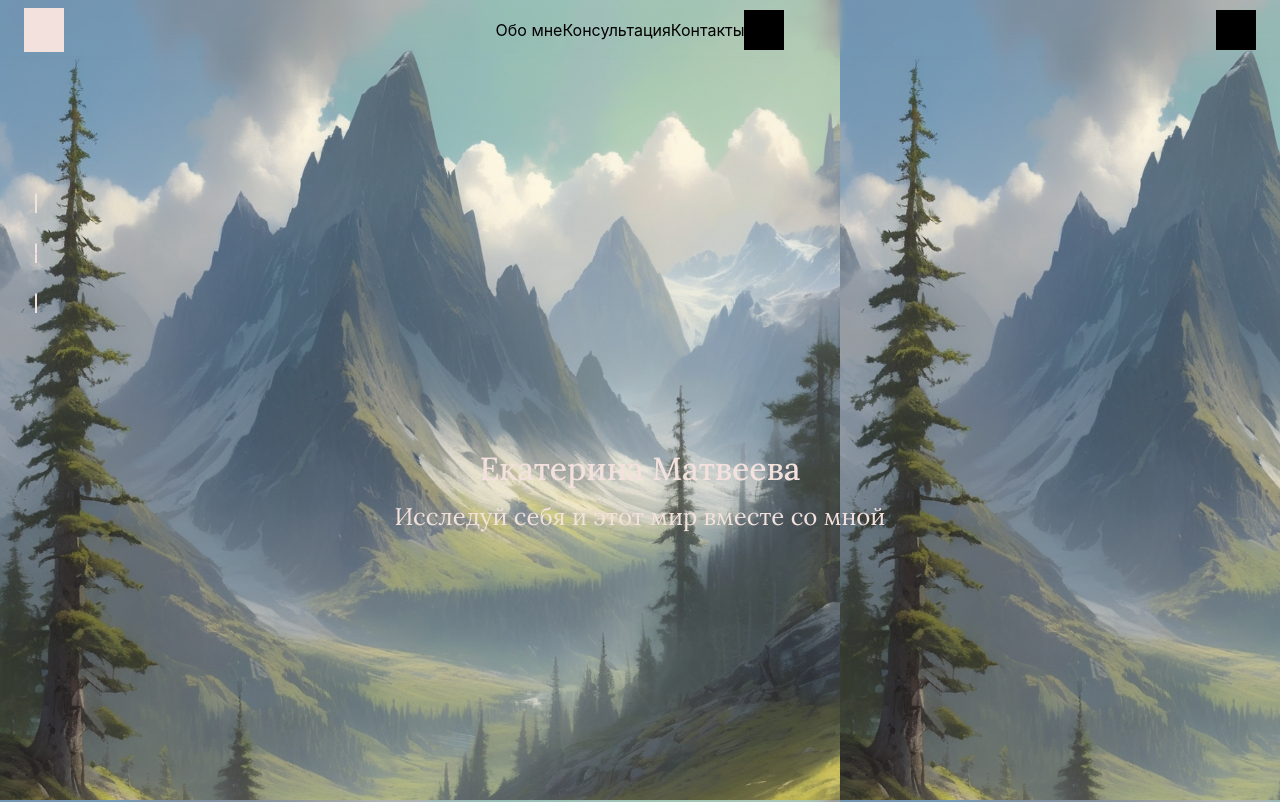
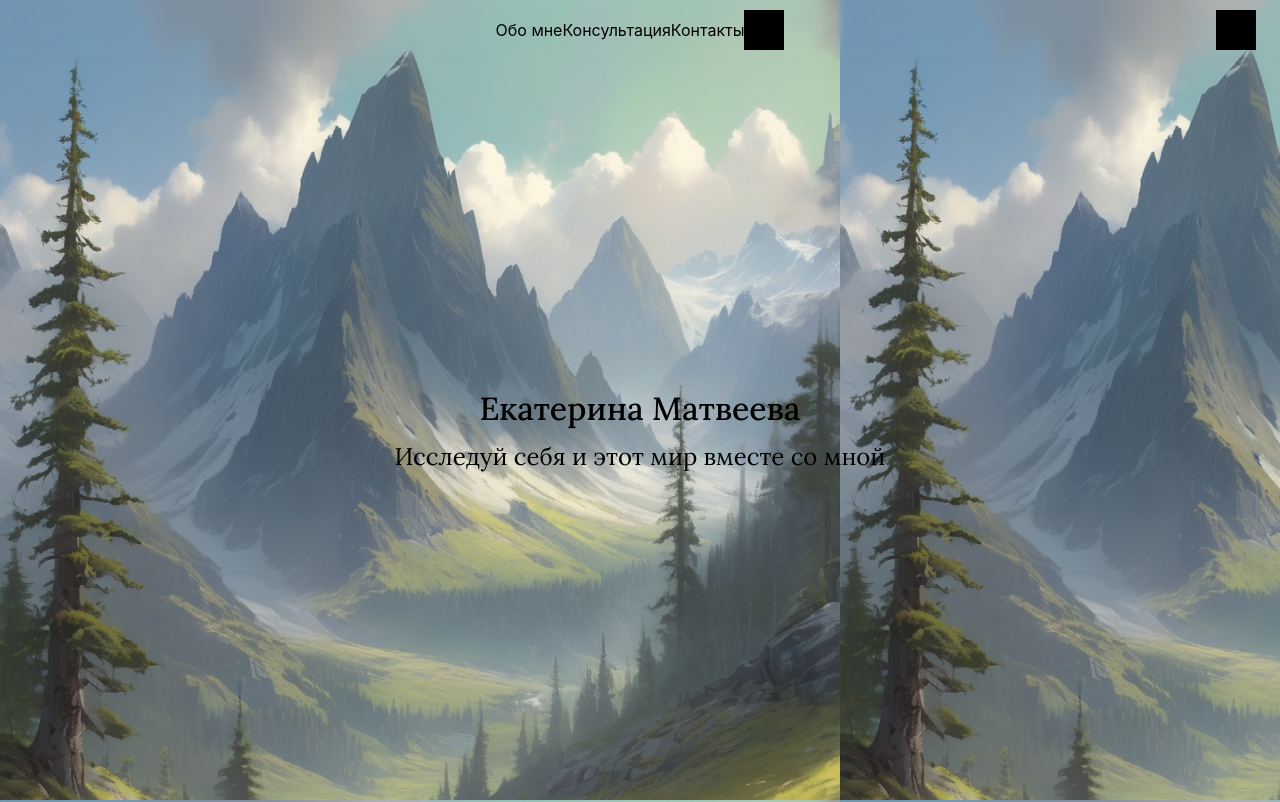
Before and after one commit to mmA1r/psycho.v2, a Nuxt app: page / in a window 1280 px wide. Shown: the top 802 px of the page. Built offline with nearby package versions, Linux system fonts and the light colour scheme.

Commit message:
fix: initial theme settled

```diff
--- a/app.vue
+++ b/app.vue
@@ -1,41 +1,3 @@
-<script setup>
-    onBeforeMount(() => {
-        useHead(
-            {
-                script: [{
-                    children: `
-                        ;(function () {
-                            try {
-                                var theme = localStorage.getItem('theme');
-
-                                if (theme !== 'light' && theme !== 'dark') {
-                                    theme = window.matchMedia('(prefers-color-scheme: dark)').matches ? 'dark' : 'light';
-                                    localStorage.setItem('theme', theme);
-                                }
-
-                                const style = document.createElement('style');
-                                style.textContent = \`
-                                    :root {
-                                        --color__main: var(--color__main_\${theme});
-                                        --color__accent: var(--color__accent_\${theme});
-                                        --color__light-accent: var(--color__light-accent_\${theme});
-                                        --color__dark-accent: var(--color__dark-accent_\${theme});
-                                        --color__shadow: var(--color__shadow_\${theme});
-                                    }
-                                \`;
-
-                                document.head.appendChild(style);
-                            } catch (_) {}
-                        })();
-                    `,
-                    body: false
-                }],
-            },
-            { mode: 'client' }
-        );
-    });
-</script>
-
 <template>
     <NuxtLayout>
         <NuxtPage />
--- a/assets/scss/_variables.scss
+++ b/assets/scss/_variables.scss
@@ -11,7 +11,7 @@ $padding_mobile: 16px;
 
 $header-height: 60px;
 
-$color-transition-duration: 0.3s;
+$color-transition-duration: .5s;
 $color-transition-ease: ease-in-out;
 $animation-duration: 0.5s;
 
--- a/components/ChangeThemeButton/ChangeThemeButton.vue
+++ b/components/ChangeThemeButton/ChangeThemeButton.vue
@@ -1,5 +1,5 @@
 <script setup>
-    import { useTheme } from '~/composables/useTheme.client';
+    import { useTheme } from '~/composables/useTheme';
 
     const { toggleTheme } = useTheme();
 </script>
--- a/components/Main/Links/Link/index.vue
+++ b/components/Main/Links/Link/index.vue
@@ -33,6 +33,7 @@
         &::after, &::before {
             content: '';
             display: block;
+            position: relative;
 
             width: 2px;
             height: $line-height;
--- a/components/Main/Links/index.vue
+++ b/components/Main/Links/index.vue
@@ -1,8 +1,6 @@
 <script lang='ts' setup>
     import { useEventStore } from 'stores/events';
-    import { useWait } from 'hooks/useWait';
 
-    const { wait } = useWait();
     const events = useEventStore();
 
     const nav = ref<HTMLElement|null>(null);
--- a/components/Main/index.vue
+++ b/components/Main/index.vue
@@ -45,22 +45,15 @@
     .main__content-wrapper {
         position: relative;
 
-        display: flex;
-        flex-direction: column;
-        align-items: flex-start;
-        justify-content: center;
+        flex: 1;
 
-        flex: 1;
+        display: grid;
+        grid-template-rows: 1fr auto 1fr;
+        justify-items: start;
+        align-items: center;
 
         width: 100%;
 
         padding: 0 $padding-mobile;
-
-        >* {
-            &:first-child,
-            &:last-child {
-                flex: 1;
-            }
-        }
     }
 </style>
--- a/composables/useTheme.client.ts
+++ /dev/null
@@ -1,61 +0,0 @@
-// composables/useTheme.client.ts
-import { ref, watch, onMounted } from 'vue';
-import { useStorage, usePreferredDark, useDebounceFn } from '@vueuse/core';
-import { gsap } from 'gsap';
-
-type Theme = 'light' | 'dark';
-const COLOR_KEYS = ['main', 'accent', 'light-accent', 'dark-accent', 'shadow'] as const;
-
-export function useTheme() {
-    const systemPrefersDark = usePreferredDark();
-    const storedTheme = useStorage<Theme | null>('theme', null);
-    const theme = ref<Theme>(
-        storedTheme.value ??
-        (systemPrefersDark.value ? 'dark' : 'light')
-    );
-
-    const applyTheme = useDebounceFn((theme: Theme) => {
-        const root = document.documentElement;
-        const style = getComputedStyle(root);
-
-        const duration = parseFloat(style.getPropertyValue('--color-transition-duration')) || 0.3;
-        const ease = style.getPropertyValue('--color-transition-ease').trim() || 'power1.inOut';
-
-        const varsToAnimate: Record<string, string> = {}
-        for (const key of COLOR_KEYS) {
-            const varName = `--color__${key}`;
-            const varVal = style
-                .getPropertyValue(`--color__${key}_${theme}`)
-                .trim();
-            varsToAnimate[varName] = varVal;
-        }
-
-        gsap.to(root, {
-            ...varsToAnimate,
-            duration,
-            ease,
-        });
-    }, 150);
-
-    onMounted(() => {
-        applyTheme(theme.value)
-
-        watch(
-            theme,
-            (newTheme) => {
-                storedTheme.value = newTheme;
-                applyTheme(newTheme);
-            },
-            { immediate: false }
-        );
-    });
-
-    function toggleTheme() {
-        theme.value = theme.value === 'dark' ? 'light' : 'dark'
-    }
-
-    return {
-        theme,
-        toggleTheme,
-    }
-}
--- /dev/null
+++ b/composables/useTheme.ts
@@ -0,0 +1,44 @@
+// composables/useTheme.client.ts
+import { useDebounceFn } from '@vueuse/core';
+import { gsap } from 'gsap';
+
+export type Theme = 'light' | 'dark';
+
+const COOKIE_KEY = 'theme';
+const VARS = [
+    'color__main',
+    'color__accent',
+    'color__light-accent',
+    'color__dark-accent',
+    'color__shadow'
+];
+
+export const useTheme = () => {
+    const themeCookie = useCookie<Theme>(COOKIE_KEY);
+
+    const toggleTheme = useDebounceFn(() => {
+        const newTheme: Theme = themeCookie.value === 'dark' ? 'light' : 'dark';
+        themeCookie.value = newTheme;
+
+        const root = document.documentElement;
+        const style = getComputedStyle(root);
+        const targets: Record<string, string> = {}
+
+        const duration = parseFloat(style.getPropertyValue('--color-transition-duration')) || 0.3;
+        const ease = style.getPropertyValue('--color-transition-ease').trim() || 'power1.inOut';
+
+        for (const key of VARS) {
+            const baseVar  = `--${key}`;
+            const themeVar = `--${key}_${newTheme}`;
+            targets[baseVar] = style.getPropertyValue(themeVar).trim();
+        }
+
+        gsap.to(root, {
+            ...targets,
+            duration,
+            ease
+        });
+    }, 300);
+
+    return { theme: themeCookie.value,  toggleTheme }
+}
--- /dev/null
+++ b/plugins/theme.server.ts
@@ -0,0 +1,31 @@
+type Theme = 'light' | 'dark';
+
+export default defineNuxtPlugin(() => {
+    const COOKIE_KEY = 'theme';
+
+    const themeCookie = useCookie<Theme>(COOKIE_KEY);
+
+    const initialTheme = themeCookie.value
+        ? themeCookie.value
+        : import.meta.server
+            ? 'light'
+            : (window.matchMedia('(prefers-color-scheme: dark)').matches ? 'dark' : 'light')
+    ;
+    if (import.meta.server && !themeCookie.value) {
+        themeCookie.value = initialTheme;
+    }
+
+    useHead({
+        style: [{
+            textContent: `
+                :root {
+                    --color__main: var(--color__main_${initialTheme});
+                    --color__accent: var(--color__accent_${initialTheme});
+                    --color__light-accent: var(--color__light-accent_${initialTheme});
+                    --color__dark-accent: var(--color__dark-accent_${initialTheme});
+                    --color__shadow: var(--color__shadow_${initialTheme});
+                }
+            `
+        }]
+    });
+});
```
